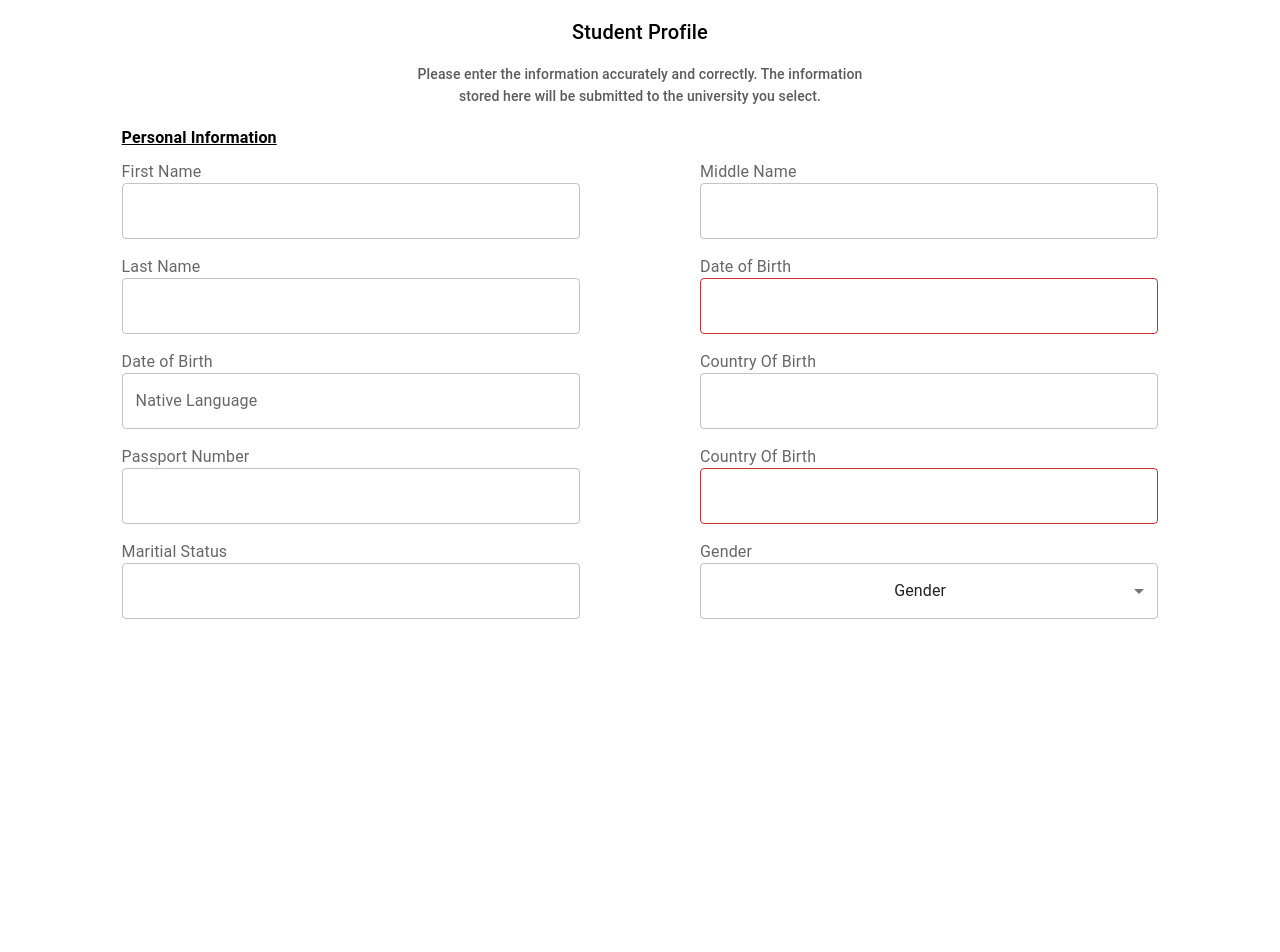
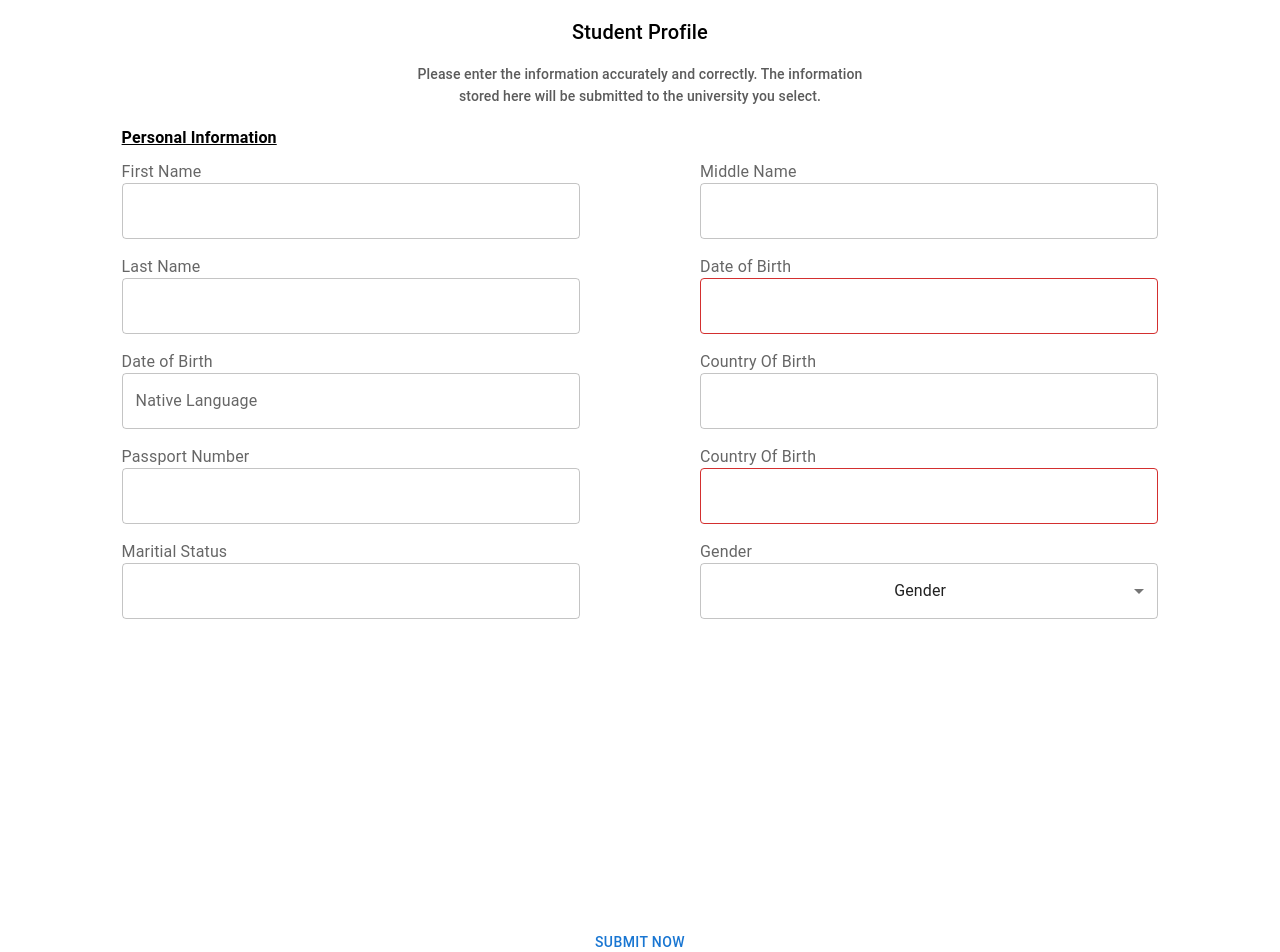
Before and after one commit to cecililu/studentform, a React (Create React App) app: page / in a window 1280 px wide. Shown: the top 952 px of the page. Before the commit the page ends 924 px from the top, so only its background shows below. Built offline with nearby package versions, Linux system fonts and the light colour scheme.

Commit message:
initial formik setup

```diff
--- a/package.json
+++ b/package.json
@@ -14,10 +14,12 @@
     "@testing-library/react": "^13.4.0",
     "@testing-library/user-event": "^13.5.0",
     "date-fns": "^2.29.3",
+    "formik": "^2.2.9",
     "react": "^18.2.0",
     "react-dom": "^18.2.0",
     "react-scripts": "5.0.1",
-    "web-vitals": "^2.1.4"
+    "web-vitals": "^2.1.4",
+    "yup": "^0.32.11"
   },
   "scripts": {
     "start": "react-scripts start",
--- a/src/Form.js
+++ b/src/Form.js
@@ -1,17 +1,37 @@
 import React,{useState} from 'react'
-import { Container,  Typography } from '@mui/material';
-
+import { Button, Container,  Typography } from '@mui/material';
+ import { useFormik } from 'formik';
 // import { DatePicker } from '@mui/x-date-pickers'
 import { LocalizationProvider } from '@mui/x-date-pickers'
 import { AdapterDateFns } from '@mui/x-date-pickers/AdapterDateFns'
 import { Personal } from './Personal';
+import { margin } from '@mui/system';
 export const Form = () => {
+
+
+  const formik = useFormik({
+    initialValues: {
+      firstname: '',
+      middlename: '',
+      lastname: '',
+
+    },
+    onSubmit: values => {
+      alert(JSON.stringify(values, null, 2));
+    },
+  });
+
+
+
   const [selectedDate, setselectedDate] = useState('')
   const [gender, setGender] = useState("")
   return (
+
     <LocalizationProvider dateAdapter={AdapterDateFns}>
+
     <div>
         <div>
+
         <Typography align='center' variant="h6" component="h2" sx={{mt: 2}}>
         Student Profile
         </Typography>
@@ -23,9 +43,10 @@ export const Form = () => {
       </div>
 
   <Container  sx={{mt:4,mx:1,margin:'auto'}}>
-
-     <Personal setselectedDate={setselectedDate}  selectedDate={selectedDate} gender={gender} setGender={setGender}/>
-
+    <form onSubmit={formik.handleSubmit}>
+     <Personal setselectedDate={setselectedDate}  selectedDate={selectedDate} gender={gender} setGender={setGender} formik={formik}/>
+     <Button sx={{margin:'auto'}} type='submit'>Submit now</Button>
+     </form>
   </Container>
   </div>
 
--- a/src/Personal.js
+++ b/src/Personal.js
@@ -7,7 +7,7 @@ import { DatePicker } from "@mui/x-date-pickers"
 import React from 'react'
 
 
-export const Personal = ({selectedDate, setselectedDate,gender,setGender}) => {
+export const Personal = ({selectedDate, setselectedDate,gender,setGender,formik}) => {
 
 
 
@@ -20,21 +20,21 @@ export const Personal = ({selectedDate, setselectedDate,gender,setGender}) => {
 
     <Stack direction='column' alignItems="start" sx={{ width:'45%' }}>
     <InputLabel>First Name</InputLabel>
-    <TextField sx ={{ width:'100%' }} name='first-name' id="outlined-basic"  variant="outlined"  />
+    <TextField sx ={{ width:'100%' }} name='firstname' id="firstname" value={formik.values.FirstName} variant="outlined"  onChange={formik.handleChange} />
     </Stack>
 
 
     <Stack direction='column' alignItems="start" sx={{width:'45%' }}>
     <InputLabel>Middle Name</InputLabel>
-    <TextField sx={{width:'100%'}} name='middle-name' id="outlined-basic"  variant="outlined"/>
+    <TextField sx={{width:'100%'}} name='middlename' id="middlename"  variant="outlined" value={formik.values.middlename}  onChange={formik.handleChange}/>
     </Stack>
 </Stack>
 
   <Stack direction='row' columnGap={15} justifyContent='start' sx={{mb:2,}}>
 
         <Stack direction='column' alignItems="start" sx={{ width:'45%' }}>
-        <InputLabel htmlFor="last-name">Last Name</InputLabel>
-        <TextField  sx ={{width:'100%' }} name='last-name' id="outlined-basic"  variant="outlined" />
+        <InputLabel htmlFor="lastname">Last Name</InputLabel>
+        <TextField  sx ={{width:'100%' }} name='lastname' id="lastname"  variant="outlined"  value={formik.values.lastname}  onChange={formik.handleChange}/>
         </Stack>
 
         <Stack direction='column' alignItems="start" sx={{ width:'45%' }}>
```
Also changed, not shown: 1 other file (tests, documents, lock files or other folders).
